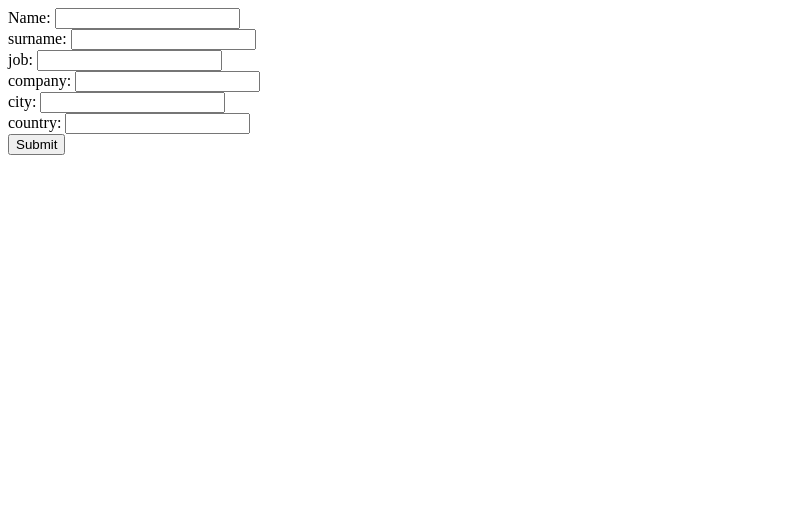
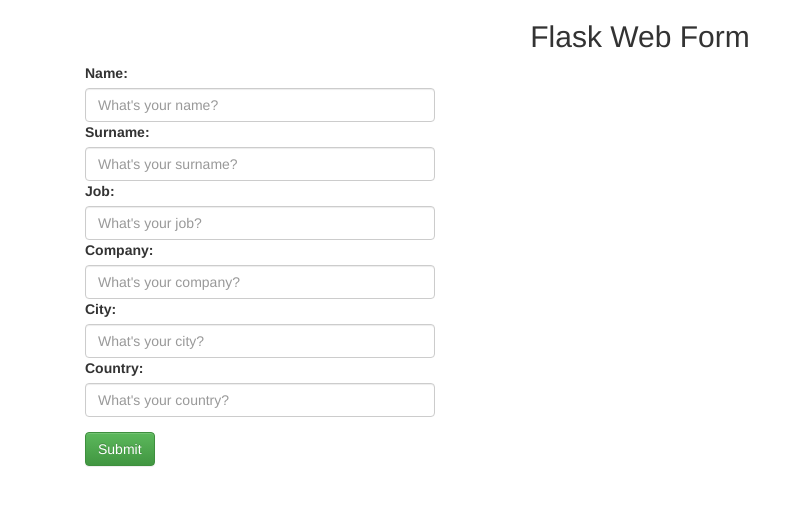
Before and after one commit to Trinche/dataCSV, a Flask app: page / in a window 1280 px wide. Shown: the top 506 px of the page, without its empty margins (0-803 px from the left). Run offline with Flask 2, Linux system fonts and the light colour scheme; some libraries are stand-ins or nearby versions.

Commit message:
added Bootstrap and required controll

```diff
--- a/insertCSV.py
+++ b/insertCSV.py
@@ -1,5 +1,6 @@
 import csv
 from flask import Flask, render_template, flash, request
+from werkzeug.datastructures import MultiDict
 
 from wtforms import Form, TextField, TextAreaField, validators, StringField, SubmitField
 
@@ -11,12 +12,16 @@ app.config['SECRET_KEY'] = '7d441f27d441f27567d441f2b6176a'
 
 
 class ReusableForm(Form):
-    name = TextField('Name:', validators=[validators.required()])
-    surname = TextField('surname:', validators=[validators.required()])
-    job = TextField('job:', validators=[validators.required()])
-    company = TextField('company:', validators=[validators.required()])
-    city = TextField('city:', validators=[validators.required()])
-    country = TextField('country:', validators=[validators.required()])
+    name = StringField('Name:', validators=[validators.required()])
+    surname = StringField('surname:', validators=[validators.required()])
+    job = StringField('job:', validators=[validators.required()])
+    company = StringField('company:', validators=[validators.required()])
+    city = StringField('city:', validators=[validators.required()])
+    country = StringField('country:', validators=[validators.required()])
+
+    def reset(self):
+        blankData = MultiDict([('csrf', self.reset_csrf())])
+        self.process(blankData)
 
 
 @app.route("/", methods=['GET', 'POST'])
@@ -31,17 +36,16 @@ def hello():
         company = request.form['company']
         city = request.form['city']
         country = request.form['country']
-
         fieldnames = ['name', 'surname', 'job', 'company', 'city', 'country']
-
 
         if form.validate():
             with open('nameList.csv', 'a') as inFIle:
+                flash('Thanks for registration ' + name)
                 writer = csv.DictWriter(inFIle, fieldnames=fieldnames)
                 writer.writerow({'name': name, 'surname': surname, 'job': job, 'company': company, 'city': city,
                                  'country': country})
         else:
-            flash('All the form fields are required. ')
+            flash('Error: All the form fields are required. ')
 
     return render_template('form.html', form=form)
 
--- a/nameList.csv
+++ b/nameList.csv
@@ -1,2 +1,8 @@
 fdsfdsfsdfds,hghjghjghj,ghjghjghjghjg,jhghjghjghjg,jhghjghjg,hjghjghj
 bkjJKHJKHKJHjk,hjkhkjhjkhkjh,hj,hjkhkjhjkhkjhkjhjkh,jjkhjkhkjhjkh,hkjhjk
+iuhiuhhi,hihiuhiuhiu,huihiu,huihkh,khkjhkj,hjk
+gkhjkh,kjhjkhjkh,jkhkjhjkh,jkhkjhjkh,kjhjkhjk,hjkhjkhjk
+hjghjghghjg,kjhjkhjkh,jkhkjhjkh,jkhkjhjkh,kjhjkhjk,hjkhjkhjk
+aaaaaaaaa,kjhjkhjkh,jkhkjhjkh,jkhkjhjkh,kjhjkhjk,hjkhjkhjk
+gdfggd,uuhhih,hkjhkhkjhkj,hkjhkjhkjh,kjhkjhkjhkj,hkjhkjh
+fgfgfdgdf,oihjijlj,ljlkjlkj,ljlkj,lkj,lkjl
--- a/templates/form.html
+++ b/templates/form.html
@@ -2,41 +2,69 @@
 <html>
     <head>
         <title>Reusable Form Demo</title>
+                <!-- Latest compiled and minified CSS -->
+        <link rel="stylesheet" href="https://maxcdn.bootstrapcdn.com/bootstrap/3.3.7/css/bootstrap.min.css" integrity="sha384-BVYiiSIFeK1dGmJRAkycuHAHRg32OmUcww7on3RYdg4Va+PmSTsz/K68vbdEjh4u" crossorigin="anonymous">
+
+        <!-- Optional theme -->
+        <link rel="stylesheet" href="https://maxcdn.bootstrapcdn.com/bootstrap/3.3.7/css/bootstrap-theme.min.css" integrity="sha384-rHyoN1iRsVXV4nD0JutlnGaslCJuC7uwjduW9SVrLvRYooPp2bWYgmgJQIXwl/Sp" crossorigin="anonymous">
+
+        <!-- Latest compiled and minified JavaScript -->
+        <script src="https://maxcdn.bootstrapcdn.com/bootstrap/3.3.7/js/bootstrap.min.js" integrity="sha384-Tc5IQib027qvyjSMfHjOMaLkfuWVxZxUPnCJA7l2mCWNIpG9mGCD8wGNIcPD7Txa" crossorigin="anonymous"></script>
+
+        <meta name="viewport" content = "width=device-width, initial-scale=1.0">
+
     </head>
     <body>
+
+        <div class="container">
+            <h2 class="text-center">Flask Web Form</h2>
+            <form action="" method="post" role="form">
+                {{ form.csrf }}
+                <div class="form-group col-md-4">
+
+                    <label for="name">Name:</label>
+                    <input type="text" class="form-control" id="name" name="name" placeholder="What's your name?" required>
+
+                    <label for="name">Surname:</label>
+                    <input type="text" class="form-control" id="surname" name="surname" placeholder="What's your surname?" required>
+
+                    <label for="name">Job:</label>
+                    <input type="text" class="form-control" id="job" name="job" placeholder="What's your job?" required>
+
+                    <label for="name">Company:</label>
+                    <input type="text" class="form-control" id="company" name="company" placeholder="What's your company?" required>
+
+                    <label for="name">City:</label>
+                    <input type="text" class="form-control" id="city" name="city" placeholder="What's your city?" required>
+
+                    <label for="name">Country:</label>
+                    <input type="text" class="form-control" id="country" name="country" placeholder="What's your country?" required>
+
+                </div>
+                <div class="col-md-12">
+                <button type="submit" class="btn btn-success">Submit</button>
+                </div>
+            </form>
+
+
             {% with messages = get_flashed_messages(with_categories=true) %}
                 {% if messages %}
-                <ul>
+
             {% for message in messages %}
-                        <li>{{ message[1] }}</li>
+                {% if "Error" not in message[1]: %}
+                    <div class="alert alert-info">
+                    <strong>Success! </strong> {{ message[1] }}
+                    </div>
+                {% endif %}
+
+                {% if "Error" in message[1]: %}
+                    <div class="alert alert-warning">
+                    {{ message[1] }}
+                    </div>
+                {% endif %}
             {% endfor %}
-                </ul>
                 {% endif %}
             {% endwith %}
-        <form action="" method="post">
-            {{ form.csrf }}
-
-            <div class="input text">
-                {{ form.name.label }} {{ form.name }}
         </div>
-            <div class="input text">
-                {{ form.surname.label }} {{ form.surname }}
-            </div>
-            <div class="input text">
-                {{ form.job.label }} {{ form.job }}
-            </div>
-            <div class="input text">
-                {{ form.company.label }} {{ form.company }}
-            </div>
-            <div class="input text">
-                {{ form.city.label }} {{ form.city }}
-            </div>
-            <div class="input text">
-                {{ form.country.label }} {{ form.country }}
-            </div>
-            <div class="input submit">
-                <input type="submit" value="Submit" />
-            </div>
-        </form>
     </body>
 </html>
```
Also changed, not shown: 2 other files. Lines whose indentation alone changed are shown as unchanged.
